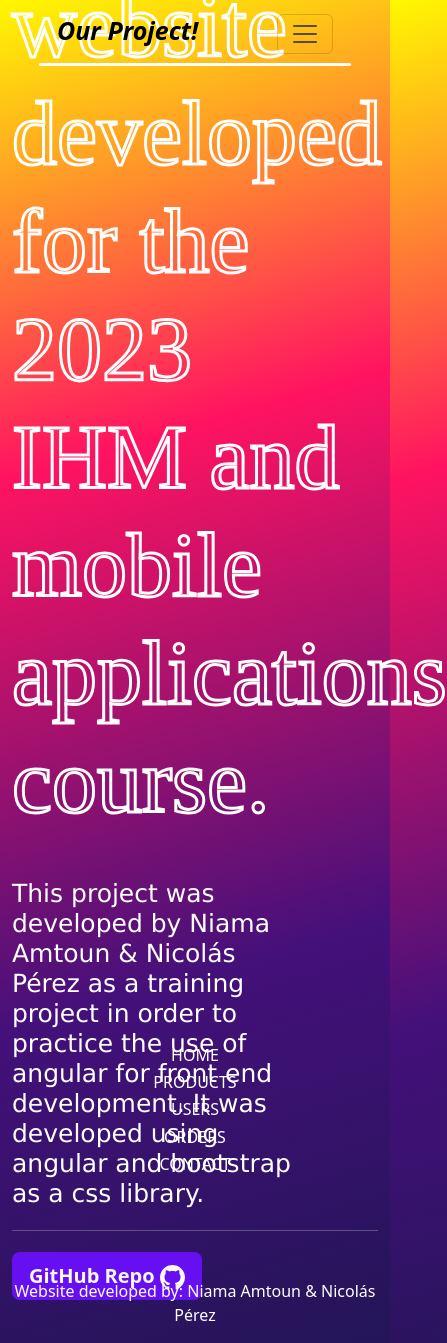
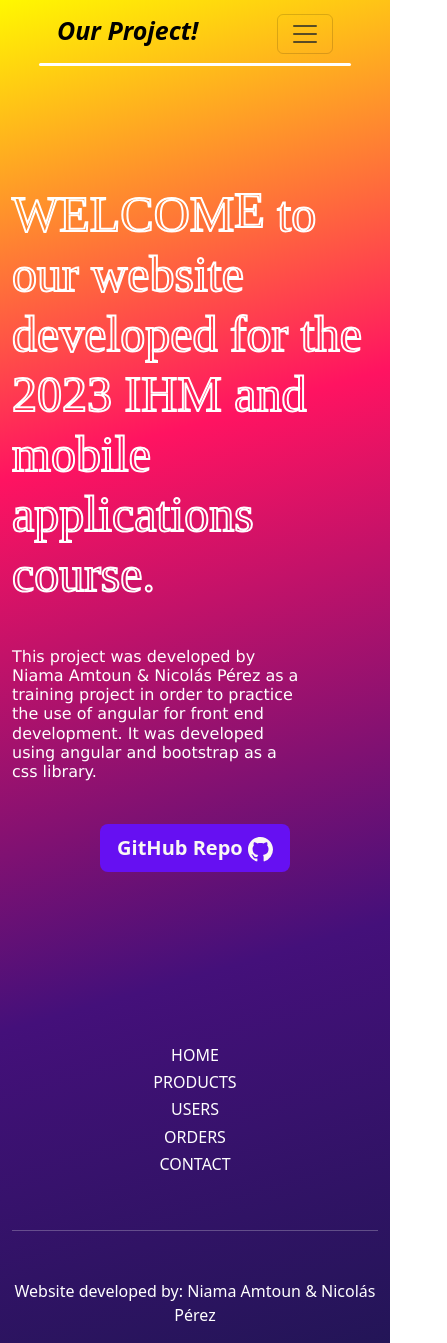
Before and after one commit to npbpm/IHMProject, an Angular app: page / in a window 390 px wide. Shown: the whole page, 447 px wide, since content can reach past the window. Built offline with nearby package versions, Linux system fonts and the light colour scheme.

Commit message:
Solved the mirroring error, plus made the site a bit more responsive (products and form)

```diff
--- a/src/app/contact-form/contact-form.component.css
+++ b/src/app/contact-form/contact-form.component.css
@@ -160,3 +160,20 @@ textarea:focus,
 button:focus {
     outline: none;
 }
+
+@media screen and (max-width: 992px){
+    .formContainer{
+        width: 100%;
+        padding: 0px 0px;
+    }
+
+    form{
+        width: 90%;
+    }
+  }
+
+@media screen and (max-width: 600px){
+    .drop{
+        display: none;
+    }
+  }
--- a/src/app/home/home.component.css
+++ b/src/app/home/home.component.css
@@ -44,7 +44,6 @@
 }
 
 .waviy {
-    -webkit-box-reflect: below -20px linear-gradient(transparent, rgba(0,0,0,.2));
     font-size: 60px;
   }
   .waviy span {
@@ -64,3 +63,52 @@
       transform: translateY(-20px)
     }
   }
+
+  @media screen and (max-width: 992px){
+    .welcomeTxt{
+      font-size: 70px
+  }
+
+  .descriptionTxt{
+      font-size: 20px;
+  }
+  }
+
+  @media screen and (max-height: 720px){
+    .welcomeTxt{
+      font-size: 60px;
+    -webkit-text-stroke-width: 2px;
+  }
+
+  .descriptionTxt{
+      font-size: 16px;
+  }
+  }
+
+  @media screen and (max-width: 472px){
+    .welcomeTxt{
+      font-size: 50px;
+    -webkit-text-stroke-width: 2px;
+  }
+
+  .descriptionTxt{
+      font-size: 16px;
+  }
+
+
+  .btn{
+    align-self: center;
+}
+  }
+
+  @media screen and (max-width: 280px){
+    .welcomeTxt{
+      font-size: 40px;
+    -webkit-text-stroke-width: 2px;
+  }
+
+  .descriptionTxt{
+      font-size: 14px;
+  }
+
+  }
--- a/src/app/home/home.component.html
+++ b/src/app/home/home.component.html
@@ -1,4 +1,4 @@
-<div class="container-xxl container">
+<div class="container-xxl container waviy">
   <h1 class="welcomeTxt text_shadows">
     <span style="--i: 1">W</span>
     <span style="--i: 2">e</span>
```
